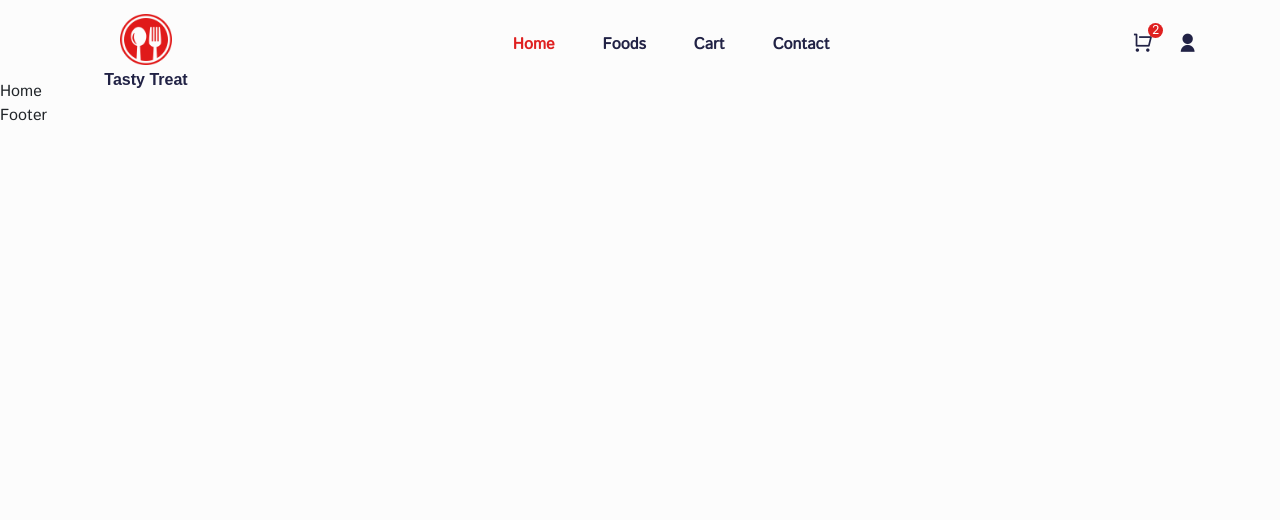
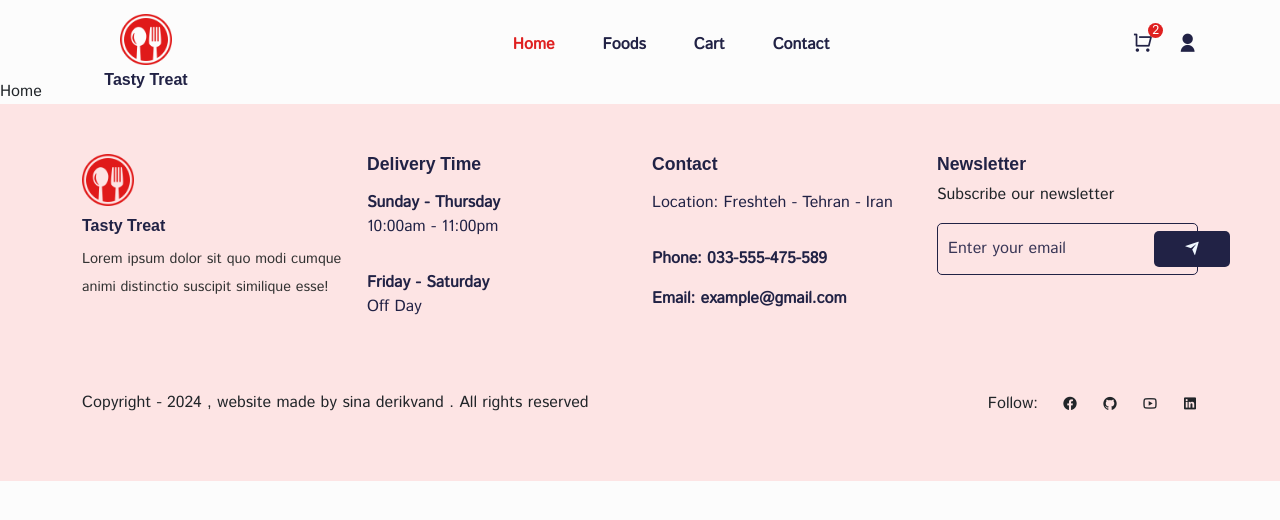
Before and after one commit to sinakoushkii/food-delivery-website, a React app: page /home in a window 1280 px wide. Shown: the top 520 px of the page. Built offline with nearby package versions, Linux system fonts and the light colour scheme; the HTML template or start-up script is replaced by a standard one; a web font is replaced by a local one.

Commit message:
feat: footer jsx created

```diff
--- a/src/components/Footer/Footer.jsx
+++ b/src/components/Footer/Footer.jsx
@@ -1,7 +1,88 @@
 import React from 'react'
+import { Container, Row, Col, ListGroup, ListGroupItem } from 'reactstrap'
+import logo from '../../assets/images/res-logo.png'
+import '../../styles/footer.css'
+import { Link } from 'react-router-dom'
 
 export default function Footer() {
   return (
-    <div>Footer</div>
+    <footer className='footer'>
+      <Container>
+        <Row>
+          <Col lg="3" md="4" sm="6">
+            <div className="logo footer__logo text-start">
+              <img src={logo} alt="logo" />
+              <h5>Tasty Treat</h5>
+              <p>Lorem ipsum dolor sit quo modi cumque animi distinctio suscipit similique esse!</p>
+            </div>
+          </Col>
+          <Col lg="3" md="4" sm="6">
+            <h5 className='footer-title'>Delivery Time</h5>
+            <ListGroup className='delivery__time-list'>
+              <ListGroupItem className='delivery__time-item border-0 ps-0'>
+                <span>Sunday - Thursday</span>
+                <p>10:00am - 11:00pm</p>
+              </ListGroupItem>
+              <ListGroupItem className='delivery__time-item border-0 ps-0'>
+                <span>Friday - Saturday</span>
+                <p>Off Day</p>
+              </ListGroupItem>
+            </ListGroup>
+          </Col>
+          <Col lg="3" md="4" sm="6">
+            <h5 className='footer-title'>Contact</h5>
+            <ListGroup className='delivery__time-list'>
+              <ListGroupItem className='delivery__time-item border-0 ps-0'>
+                <p>Location: Freshteh - Tehran - Iran</p>
+              </ListGroupItem>
+              <ListGroupItem className='delivery__time-item border-0 ps-0'>
+                <span>Phone: 033-555-475-589</span>
+              </ListGroupItem>
+              <ListGroupItem className='delivery__time-item border-0 ps-0'>
+                <span>Email: example@gmail.com</span>
+              </ListGroupItem>
+            </ListGroup>
+          </Col>
+          <Col lg="3" md="4" sm="6">
+            <h5 className='footer-title'>Newsletter</h5>
+            <p>Subscribe our newsletter</p>
+            <div className='newsletter'>
+              <input type="email" placeholder='Enter your email' />
+              <span><i class="ri-send-plane-fill"></i></span>
+            </div>
+          </Col>
+        </Row>
+        <Row className='mt-5'>
+          <Col lg='6' md='6'>
+            <p>Copyright - 2024 , website made by sina derikvand . All rights reserved</p>
+          </Col>
+          <Col lg='6' md='6'>
+            <div className='social__links d-flex align-items-center justify-content-end gap-4'>
+              <p className='m-0'>Follow:</p>
+              <span>
+                <Link to='http://www.facebook.com'>
+                  <i class="ri-facebook-circle-fill"></i>
+                </Link>
+              </span>
+              <span>
+                <Link to='http://www.github.com'>
+                  <i class="ri-github-fill"></i>
+                </Link>
+              </span>
+              <span>
+                <Link to='http://www.youtube.com'>
+                <i class="ri-youtube-line"></i>
+                </Link>
+              </span>
+              <span>
+                <Link to='http://www.linkedin.com'>
+                <i class="ri-linkedin-box-fill"></i>
+                </Link>
+              </span>
+            </div>
+          </Col>
+        </Row>
+      </Container>
+    </footer>
   )
 }
--- /dev/null
+++ b/src/styles/footer.css
@@ -0,0 +1,68 @@
+.footer {
+    padding: 50px 0px;
+    background: #fde4e4;
+}
+
+.footer__logo img {
+    width: calc(100% - 80%);
+    margin-bottom: 5px;
+}
+
+.footer__logo h5 {
+    font-weight: 600;
+    font-size: 1rem;
+    margin-top: 5px;
+    margin-bottom: 10px;
+}
+
+.footer__logo p {
+    font-size: 0.9rem;
+    color: #333;
+    line-height: 28px;
+}
+
+.delivery__time-item {
+    background: transparent;
+}
+
+.delivery__time-item span {
+    font-weight: 600;
+    font-size: 1rem;
+    color: #212245;
+}
+.delivery__time-item p{
+    color: #212245;
+}
+.footer-title{
+    font-weight: 600;
+    font-size: 1.1rem;
+    color: #212245;
+}
+.newsletter{
+    padding: 7px 10px;
+    border: 1px solid #212245;
+    border-radius: 5px;
+    display: flex;
+    justify-content: space-between;
+    align-items: center;
+    cursor: pointer;
+}
+.newsletter input{
+    background: transparent;
+    border: none;
+    outline: none;
+}
+.newsletter span{
+    background: #212245;
+    padding: 5px 30px;
+    border-radius: 5px;
+}
+.newsletter span i{
+    color: aliceblue;
+}
+.newsletter input:focus{
+    outline: none;
+}
+.newsletter input::placeholder{
+    color: #212245e4;
+}
```
